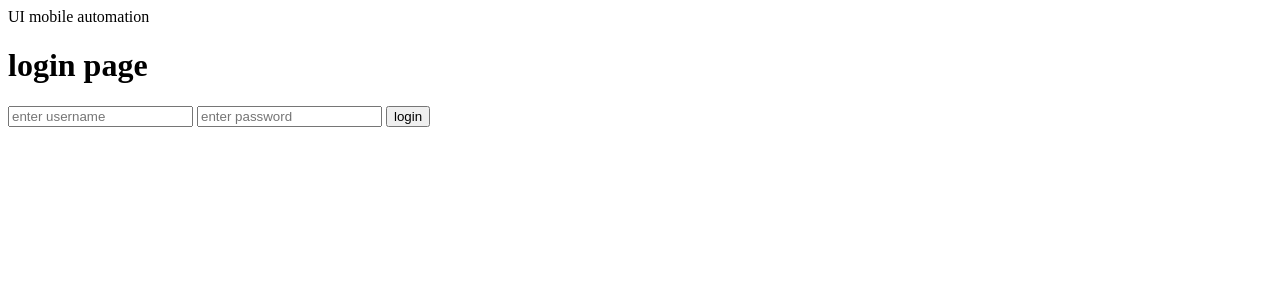
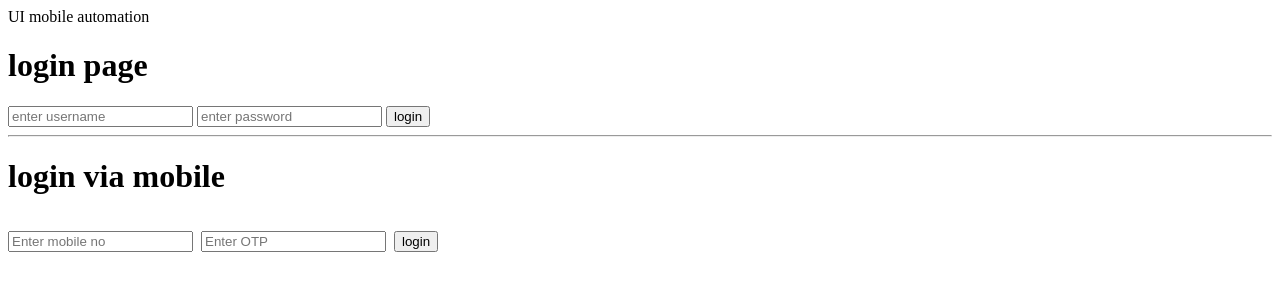
Before and after one commit to Pranalims/my-app, a plain HTML site: page index.html in a window 1280 px wide. Drawn offline with Linux system fonts and the light colour scheme.

Commit message:
this is V2

```diff
--- a/index.html
+++ b/index.html
@@ -8,5 +8,10 @@
 <input type ="text" placeholder ="enter username" />
 <input type ="password" placeholder="enter password" />
 <input type ="submit" value ="login" />
+<hr>
+<h1> login via mobile <h1>
+		<input type="text" placeholder ="Enter mobile no"/>
+		<input type="password" placeholder ="Enter OTP"/>
+		<input type="submit" value="login"/>
 </body>
 <html>
```
